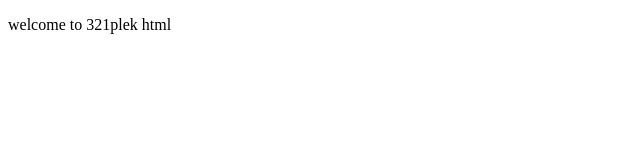
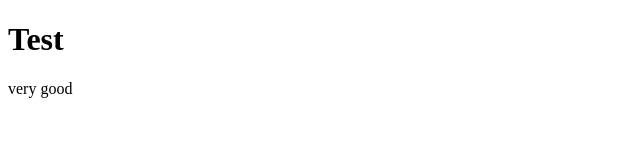
Before and after one commit to 321PLEK/321plek-site, a plain HTML site: page index.html in a window 1280 px wide. Shown: the whole page, without its empty margins (0-640 px from the left). Drawn offline with Linux system fonts and the light colour scheme.

Commit message:
sadasdasds

```diff
--- a/index.html
+++ b/index.html
@@ -1,12 +1,11 @@
 <!DOCTYPE html>
-<html lang="en">
-<head>
-	<meta charset="UTF-8">
-	<meta http-equiv="X-UA-Compatible" content="IE=edge">
-	<meta name="viewport" content="width=device-width, initial-scale=1.0">
-	<title>welcome</title>
-</head>
-<body>
-  <p>welcome to 321plek html</p>
-</body>
+<html>
+	<head>
+		<meta charset="utf-8">
+		<title>Hello</title>
+	</head>
+	<body>
+		<h1>Test</h1>
+		<p>very good</p>
+	</body>
 </html>
```
